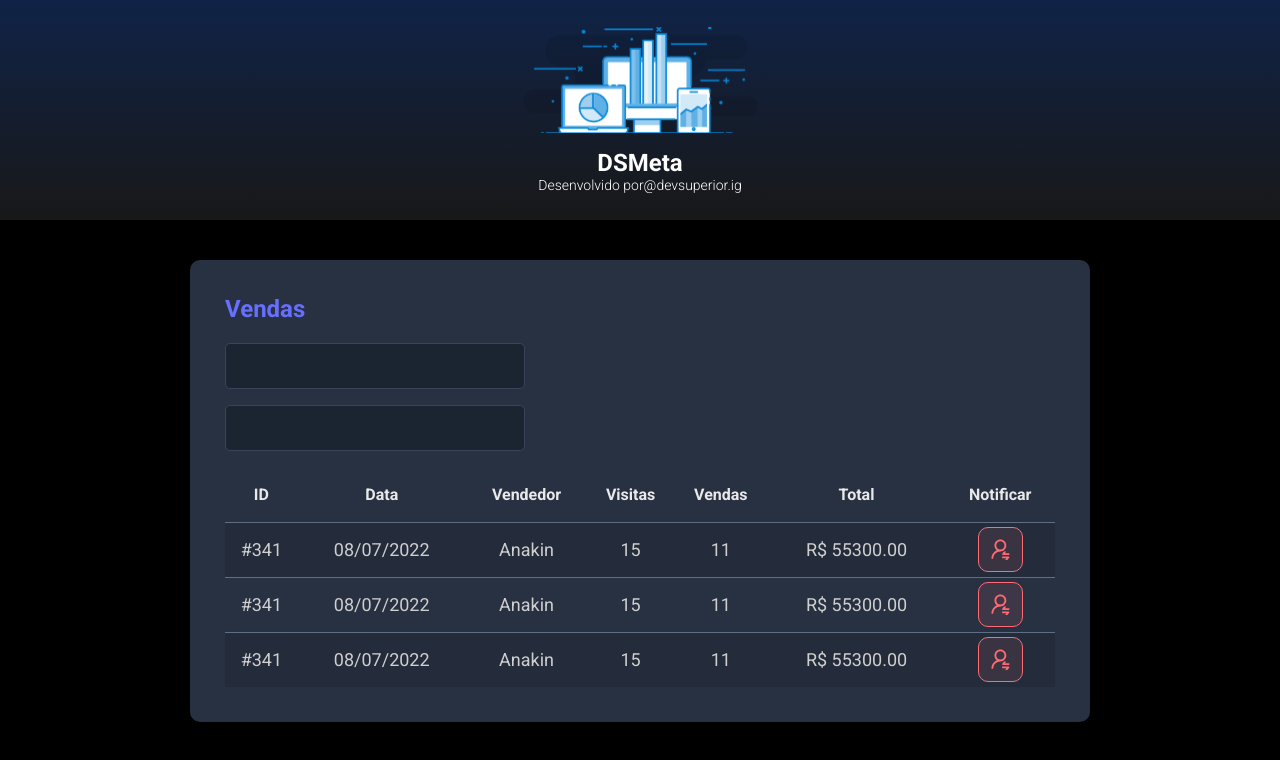
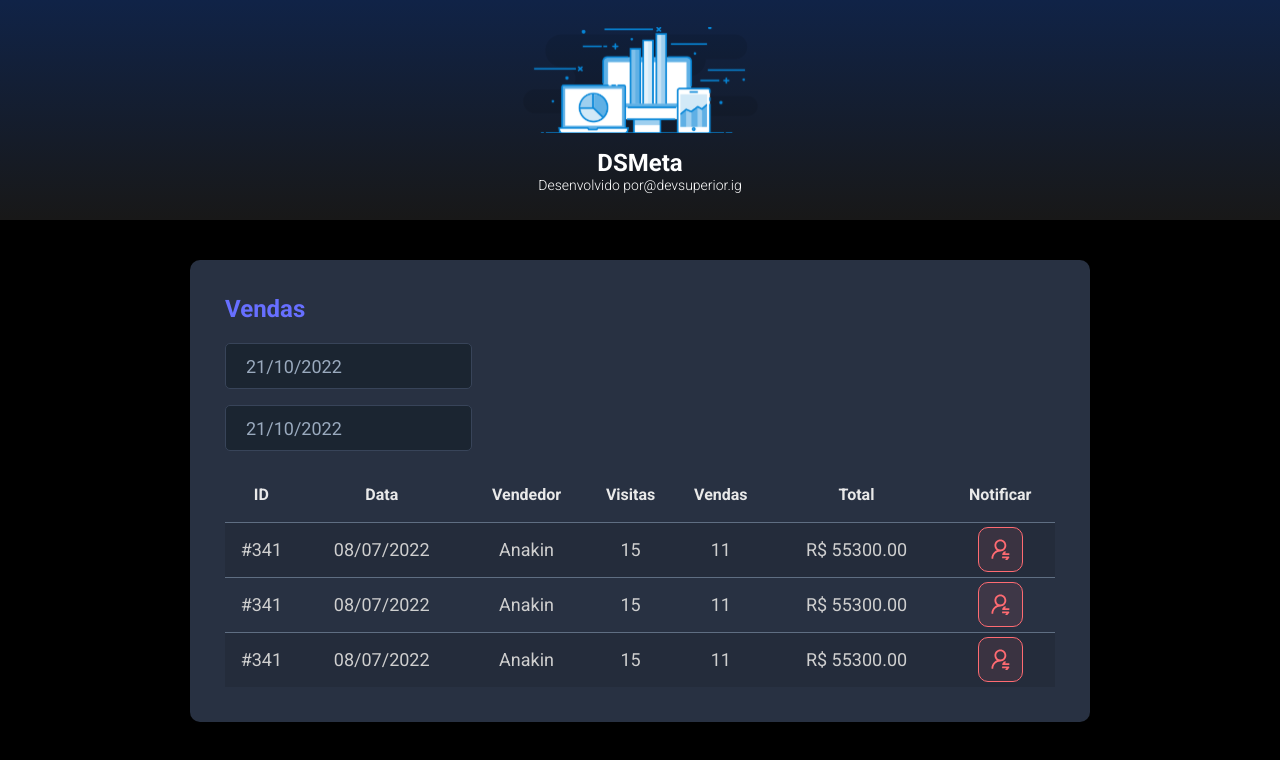
Before and after one commit to DevBack/dsmeta, a React (Vite) app in the folder frontend/: page / in a window 1280 px wide. Shown: the top 760 px of the page. Built offline with nearby package versions, Linux system fonts and the light colour scheme.

Commit message:
Datepicker

```diff
--- a/frontend/package.json
+++ b/frontend/package.json
@@ -9,7 +9,9 @@
     "preview": "vite preview"
   },
   "dependencies": {
+    "@types/react-datepicker": "4.4.2",
     "react": "^18.2.0",
+    "react-datepicker": "4.8.0",
     "react-dom": "^18.2.0"
   },
   "devDependencies": {
--- a/frontend/src/components/SalesCard/index.tsx
+++ b/frontend/src/components/SalesCard/index.tsx
@@ -1,5 +1,7 @@
-import NotificationButton from '../NotificationButton'
-import './styles.css'
+import DatePicker from "react-datepicker";
+import "react-datepicker/dist/react-datepicker.css";
+import NotificationButton from "../NotificationButton";
+import "./styles.css";
 
 function SalesCard() {
   return (
@@ -7,10 +9,20 @@
       <h2 className="dsmeta-sales-title">Vendas</h2>
       <div>
         <div className="dsmeta-form-control-container">
-                <input className="dsmeta-form-control" type="text" />
+          <DatePicker
+            selected={new Date()}
+            onChange={(date: Date) => {}}
+            className="dsmeta-form-control"
+            dateFormat="dd/MM/yyyy"
+          />
         </div>
         <div className="dsmeta-form-control-container">
-                <input className="dsmeta-form-control" type="text" />
+          <DatePicker
+            selected={new Date()}
+            onChange={(date: Date) => {}}
+            className="dsmeta-form-control"
+            dateFormat="dd/MM/yyyy"
+          />
         </div>
       </div>
 
@@ -68,12 +80,10 @@
               </td>
             </tr>
           </tbody>
-
         </table>
       </div>
-
     </div>
-  )
+  );
 }
 
-export default SalesCard
+export default SalesCard;
```
Also changed, not shown: 1 other file (tests, documents, lock files or other folders). Lines whose indentation alone changed are shown as unchanged.
